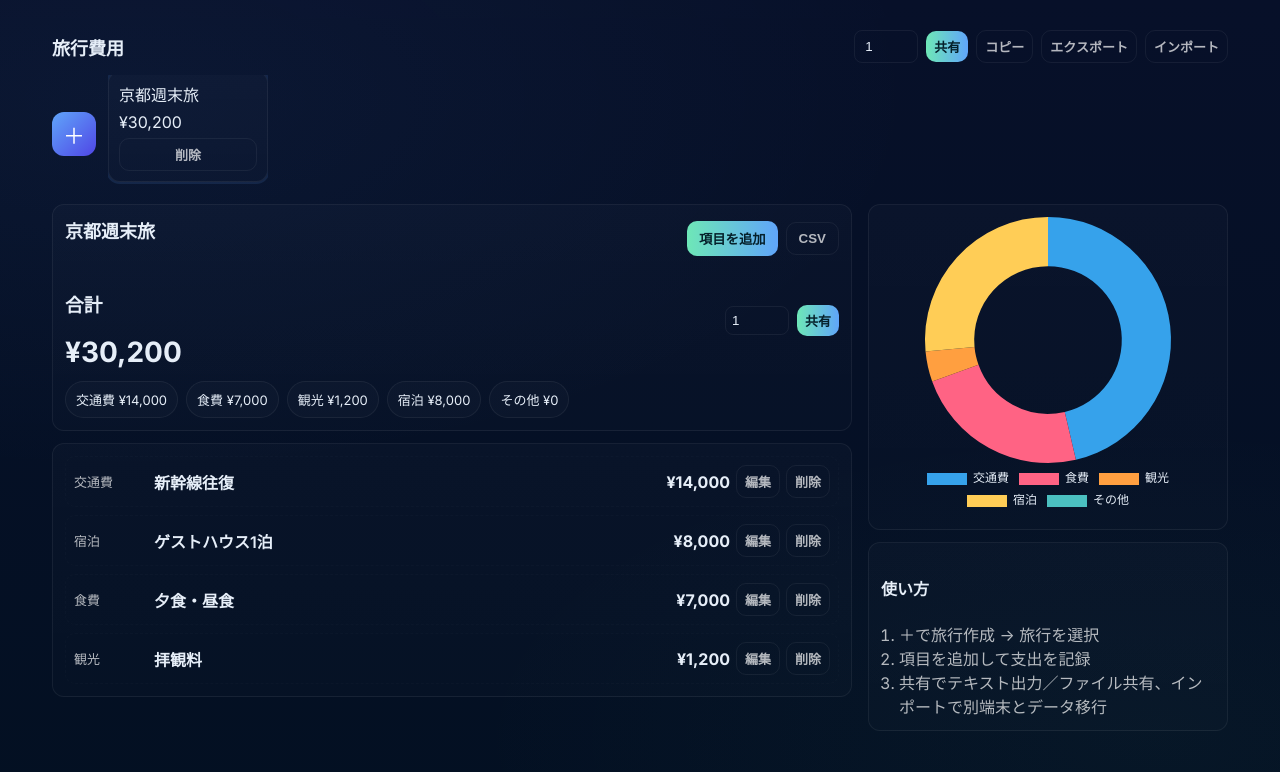
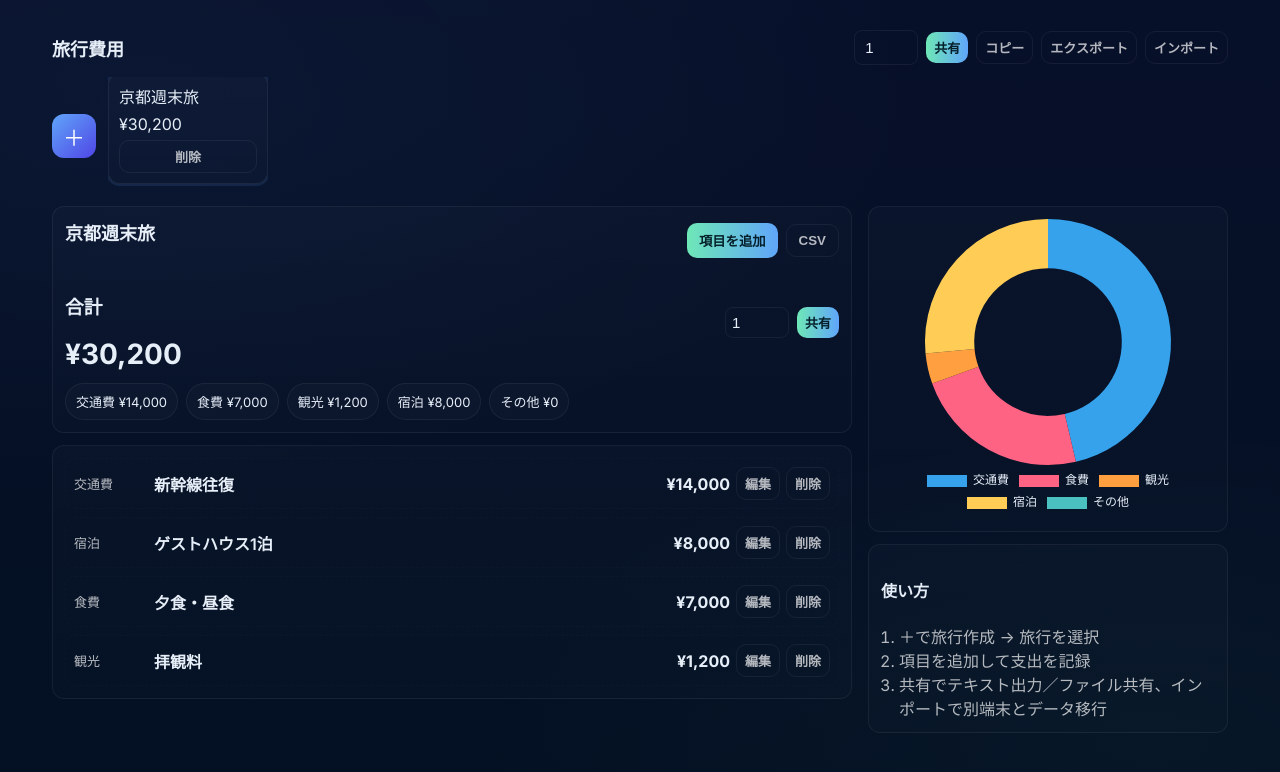
Before and after one commit to naoki213/tripbudget, a plain HTML site: page index.html in a window 1280 px wide. Drawn offline with nearby package versions, Linux system fonts and the light colour scheme.

Commit message:
Enhance input field styles in styles.css
Add styles for input fields, including focus and placeholder styles.

```diff
--- a/styles.css
+++ b/styles.css
@@ -89,3 +89,25 @@ a{color:inherit}
   .top-right{gap:6px;}
   .top-right input[type="number"]{width:52px;}
 }
+/* Input fields */
+input, select, textarea {
+  width: 100%;
+  padding: 10px 12px;
+  border-radius: 8px;
+  border: 1px solid rgba(255, 255, 255, 0.1);
+  background: rgba(255, 255, 255, 0.08); /* ← 背景を半透明にして視認性UP */
+  color: #fff;
+  font-size: 15px;
+  outline: none;
+  transition: all 0.2s ease;
+}
+
+input::placeholder, textarea::placeholder {
+  color: rgba(255, 255, 255, 0.5);
+}
+
+input:focus, select:focus, textarea:focus {
+  border-color: var(--accent1);
+  box-shadow: 0 0 6px rgba(96, 165, 250, 0.5); /* フォーカス時に光る枠 */
+  background: rgba(255, 255, 255, 0.12);
+}
```
